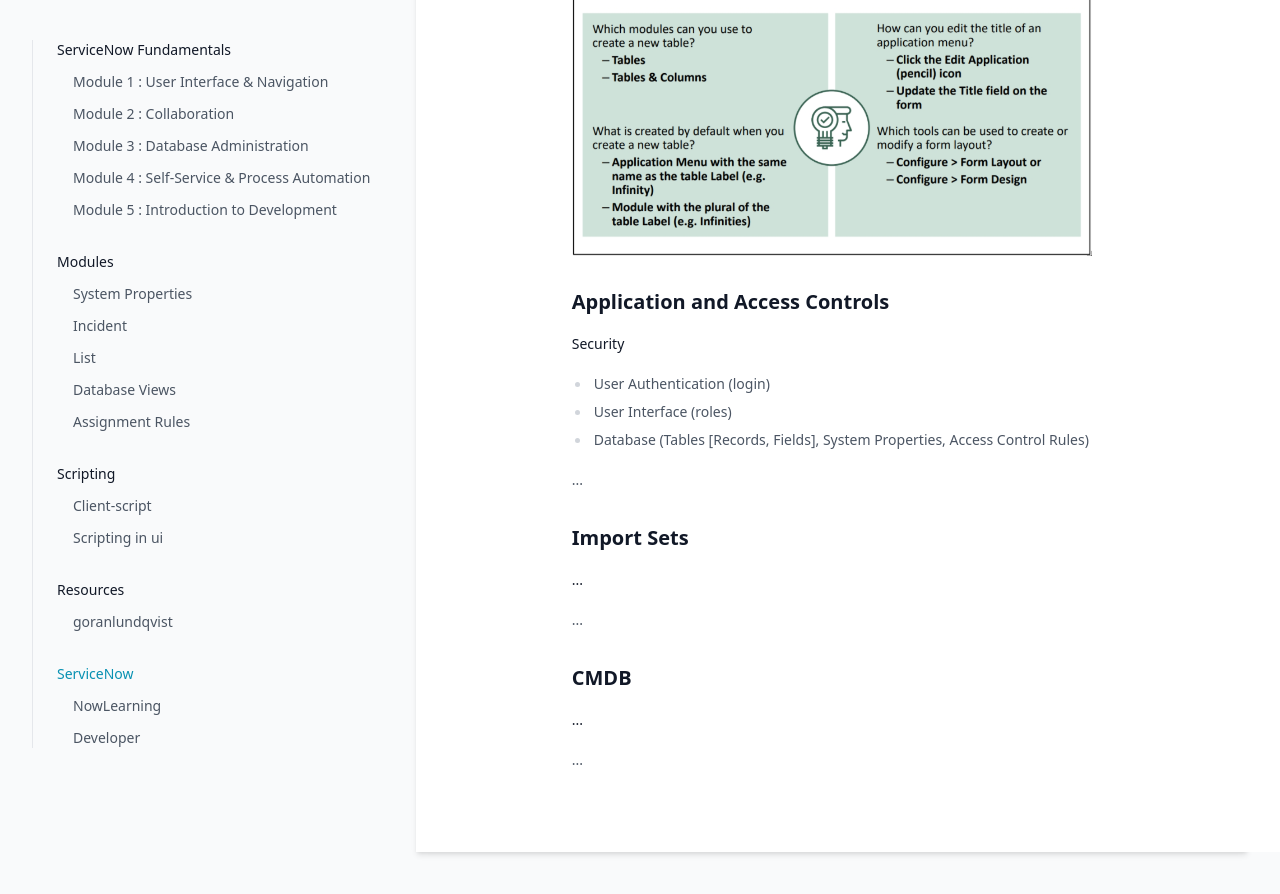
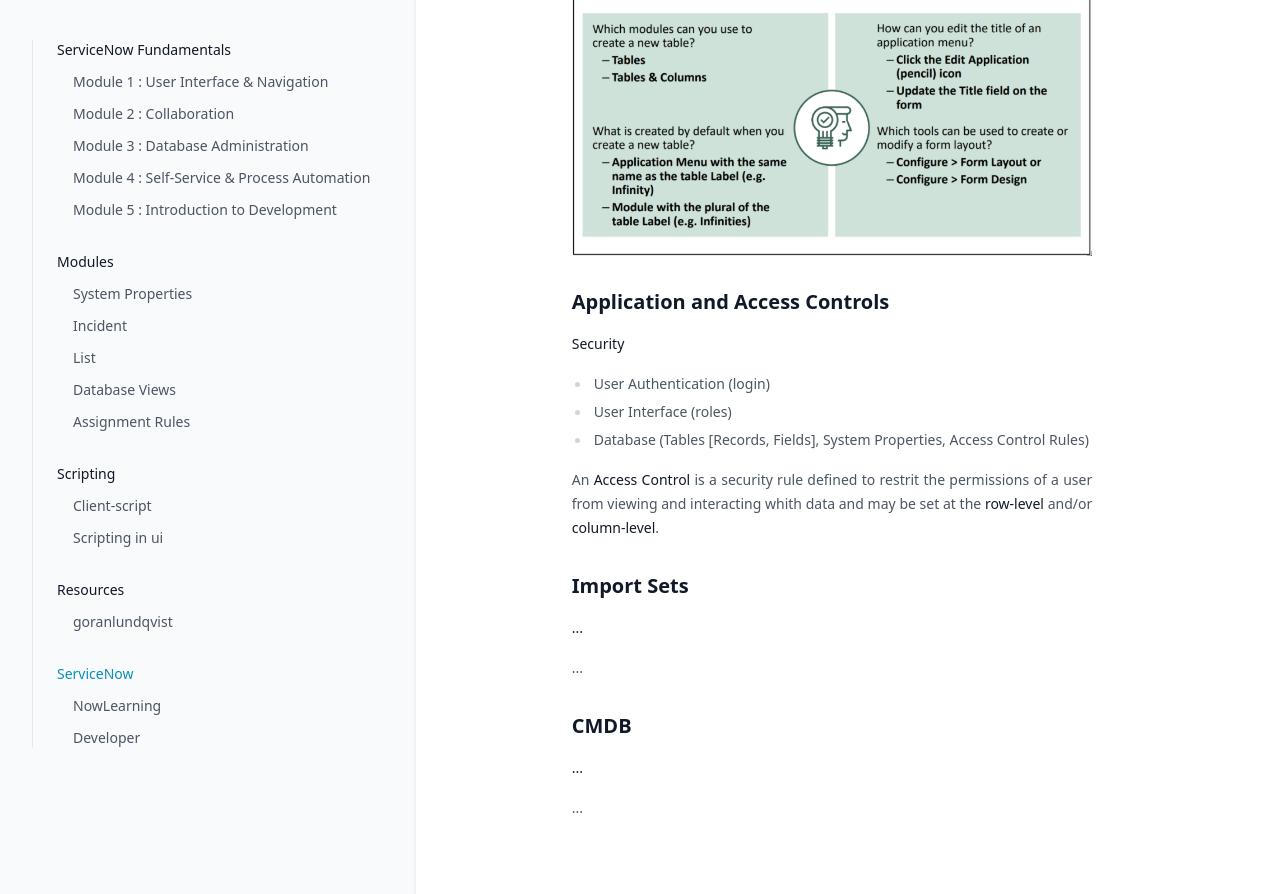
Before and after one commit to greglejeune/ebook, a Jekyll site: the page built from _servicenow/2021-11-01-snf-module3.md, in a window 1280 px wide and 900 px high, scrolled down 1310 px. Shown: the top 894 px of the window. Built offline with Jekyll 4.4.1, drawn with Linux system fonts in a browser that asks for light colours.

Commit message:
Update 2021-11-01-snf-module3.md

```diff
--- a/_servicenow/2021-11-01-snf-module3.md
+++ b/_servicenow/2021-11-01-snf-module3.md
@@ -81,7 +81,7 @@ category: snf
 </ul>
 
 <p style="text-align: justify;">
-    ...
+    An <strong>Access Control</strong> is a security rule defined to restrit the permissions of a user from viewing and interacting whith data and may be set at the <strong>row-level</strong> and/or <strong>column-level</strong>.
 </p>
 
 <h2>Import Sets</h2>
```
